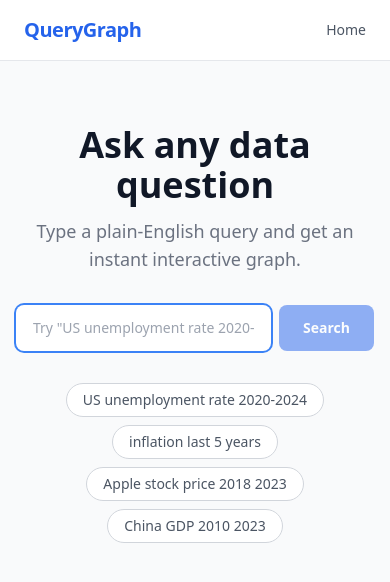
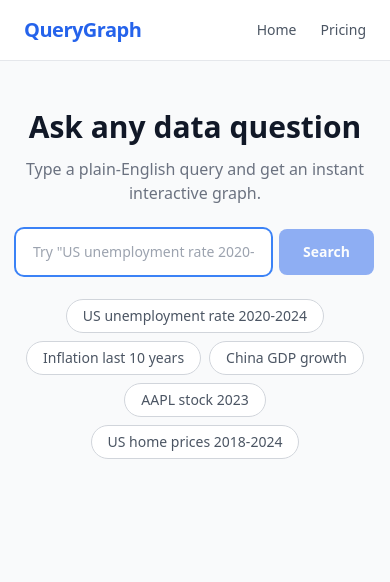
Before and after one commit to supermosong/querygraph, a React (Vite) app in the folder client/: page / in a window 390 px wide. Shown: the top 582 px of the page. Built offline with nearby package versions, Linux system fonts and the light colour scheme; the HTML template or start-up script is replaced by a standard one.

Commit message:
feat: add Pricing nav link, wire SuggestionChips + ChartTypeSelector into Home

```diff
--- a/client/src/components/Navbar.jsx
+++ b/client/src/components/Navbar.jsx
@@ -1,7 +1,7 @@
+// Navbar.jsx — top navigation bar with logo and nav links
 import React from 'react';
 import { Link } from 'react-router-dom';
 
-// Top navigation bar with the app logo and nav links
 function Navbar() {
   return (
     <nav className="bg-white border-b border-gray-200 px-6 py-4 flex items-center justify-between">
@@ -12,6 +12,9 @@ function Navbar() {
         <Link to="/" className="text-gray-600 hover:text-blue-600 transition-colors text-sm font-medium">
           Home
         </Link>
+        <Link to="/pricing" className="text-gray-600 hover:text-blue-600 transition-colors text-sm font-medium">
+          Pricing
+        </Link>
       </div>
     </nav>
   );
--- a/client/src/pages/Home.jsx
+++ b/client/src/pages/Home.jsx
@@ -1,49 +1,44 @@
-import React from 'react';
+// Home.jsx — main page combining search, suggestion chips, chart type selector, and graph
+import React, { useState } from 'react';
 import SearchBar from '../components/SearchBar';
 import GraphDisplay from '../components/GraphDisplay';
+import SuggestionChips from '../components/SuggestionChips';
+import ChartTypeSelector from '../components/ChartTypeSelector';
 import useGraphData from '../hooks/useGraphData';
-
-const EXAMPLE_QUERIES = [
-  'US unemployment rate 2020-2024',
-  'inflation last 5 years',
-  'Apple stock price 2018 2023',
-  'China GDP 2010 2023',
-];
 
 function Home() {
   const { data, isLoading, error, fetchGraph } = useGraphData();
+  const [chartType, setChartType] = useState('line');
 
   return (
     <main className="min-h-screen bg-gray-50">
-      <div className="max-w-4xl mx-auto px-4 py-16 flex flex-col items-center gap-8">
+      <div className="max-w-4xl mx-auto px-4 py-12 sm:py-16 flex flex-col items-center gap-6 sm:gap-8">
 
+        {/* Hero */}
         <div className="text-center">
-          <h1 className="text-4xl font-bold text-gray-900 mb-3">
+          <h1 className="text-3xl sm:text-4xl font-bold text-gray-900 mb-3">
             Ask any data question
           </h1>
-          <p className="text-gray-500 text-lg">
+          <p className="text-gray-500 text-base sm:text-lg">
             Type a plain-English query and get an instant interactive graph.
           </p>
         </div>
 
-        <SearchBar onSubmit={fetchGraph} isLoading={isLoading} />
-
-        <div className="flex flex-wrap gap-2 justify-center">
-          {EXAMPLE_QUERIES.map((q) => (
-            <button
-              key={q}
-              onClick={() => fetchGraph(q)}
-              disabled={isLoading}
-              className="px-4 py-1.5 text-sm bg-white border border-gray-300 text-gray-600
-                         rounded-full hover:border-blue-400 hover:text-blue-600
-                         disabled:opacity-50 disabled:cursor-not-allowed transition-colors"
-            >
-              {q}
-            </button>
-          ))}
+        {/* Search bar — full width on mobile */}
+        <div className="w-full max-w-2xl px-0 sm:px-0">
+          <SearchBar onSubmit={fetchGraph} isLoading={isLoading} />
         </div>
 
-        <GraphDisplay data={data} isLoading={isLoading} error={error} />
+        {/* Suggestion chips */}
+        <SuggestionChips onSelect={fetchGraph} disabled={isLoading} />
+
+        {/* Chart type selector — only shown when data is loaded */}
+        {data && !data.notFound && (
+          <ChartTypeSelector chartType={chartType} onChange={setChartType} />
+        )}
+
+        {/* Graph */}
+        <GraphDisplay data={data} isLoading={isLoading} error={error} chartType={chartType} />
 
       </div>
     </main>
```
